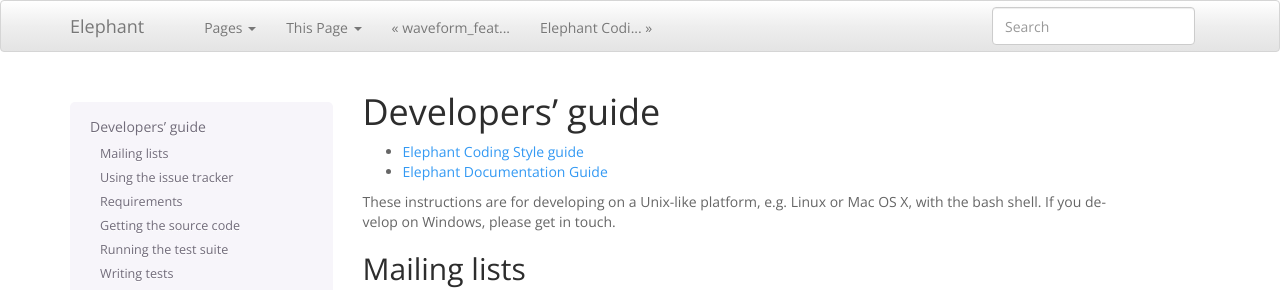
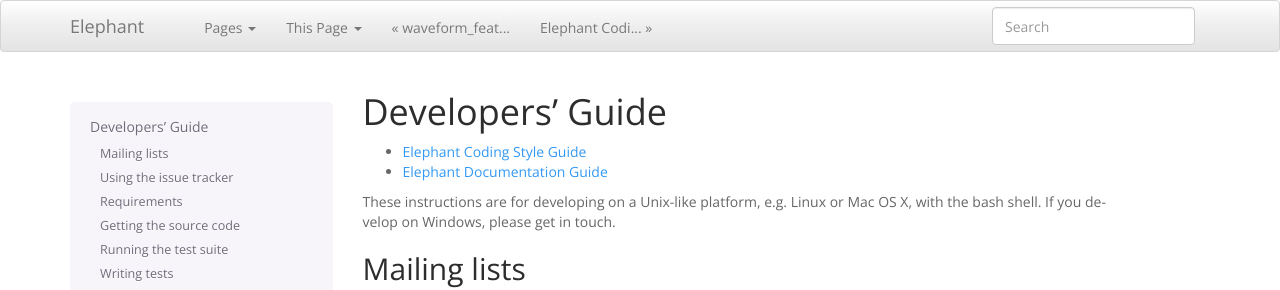
Before and after one commit to NeuralEnsemble/elephant, a Sphinx documentation site: the page built from doc/developers_guide.rst, in a window 1280 px wide and 900 px high. Shown: the top 290 px of the window. Built offline with Sphinx 7.4.7, drawn with Linux system fonts in a browser that asks for light colours; formulas are drawn with MathJax 3; pages that are not in the unit, such as notebooks, are missing from menus.

```diff
--- a/doc/developers_guide.rst
+++ b/doc/developers_guide.rst
@@ -1,5 +1,5 @@
 =================
-Developers' guide
+Developers' Guide
 =================
 
 .. toctree::
--- a/doc/style_guide.rst
+++ b/doc/style_guide.rst
@@ -1,5 +1,5 @@
 ***************************
-Elephant Coding Style guide
+Elephant Coding Style Guide
 ***************************
 
 This guide follows mostly:
```
